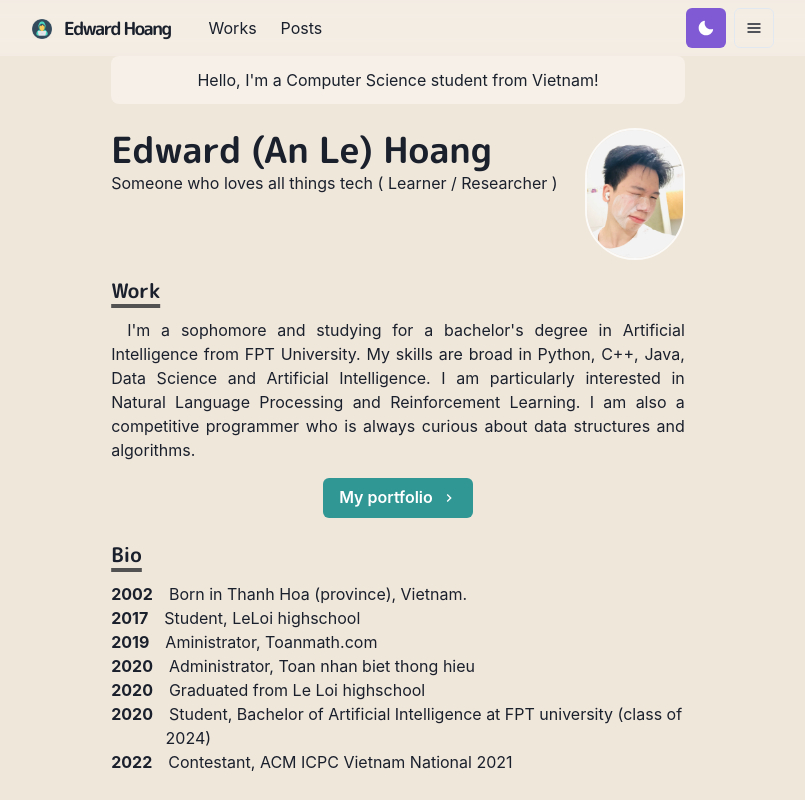
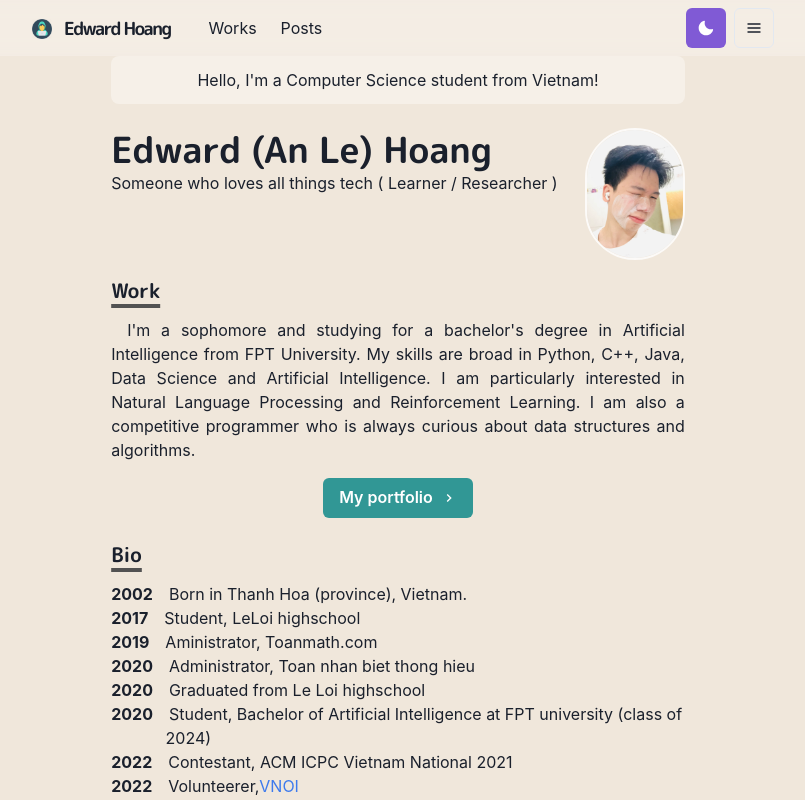
Before and after one commit to lehoangan2906/My-homepage, a Next.js app: page / in a window 1280 px wide. Shown: the top 800 px of the page, without its empty margins (242-1047 px from the left). Built offline with nearby package versions, Linux system fonts and the light colour scheme.

Commit message:
Update index.js

```diff
--- a/pages/index.js
+++ b/pages/index.js
@@ -83,6 +83,13 @@ const Page = () => {
 				<BioYear>2022</BioYear>
 				Contestant, ACM ICPC Vietnam National 2021
 			</BioSection>
+			<BioSection>
+				<BioYear>2022</BioYear>
+				Volunteerer,
+				<Link href = "https://vnoi.info/">
+					VNOI
+				</Link>
+			</BioSection>
 		</Section>
 
 		<Section delay = {0.3}>
```
